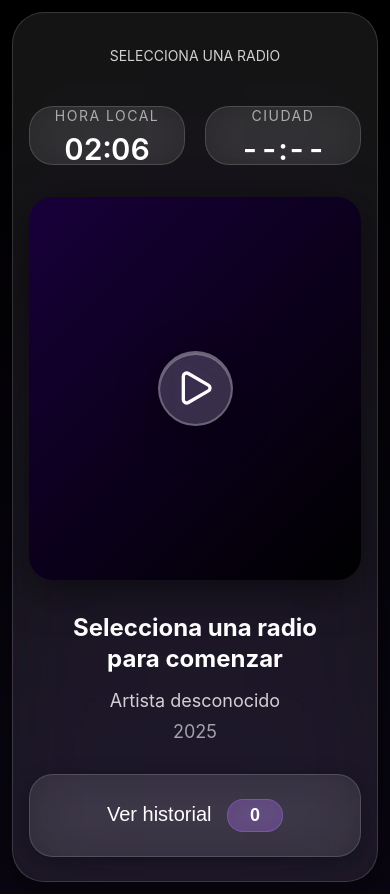
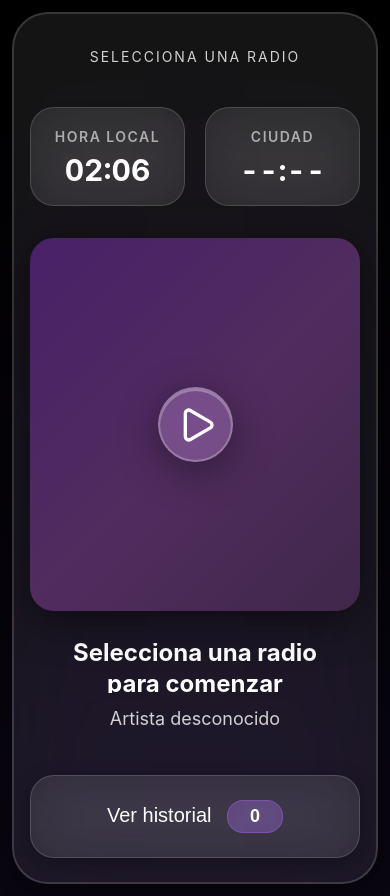
Before and after one commit to juanjorogado/random-radio, a React (Create React App) app: page / in a window 390 px wide. Built offline with nearby package versions, Linux system fonts and the light colour scheme.

Commit message:
Auto-commit: Sun Dec 14 15:08:02 CET 2025

```diff
--- a/src/App.js
+++ b/src/App.js
@@ -79,6 +79,11 @@ const RadioApp = () => {
       }
     };
   }, []);
+
+  const getMarqueeClassName = (text, maxLength) => {
+    // Si el texto es más largo que un umbral (ej: 40 caracteres), retorna la clase Marquee
+    return text && text.length > maxLength ? 'marquee-content' : 'marquee-content short';
+  };
 
   const getLocalTime = (timezone) => {
     try {
@@ -268,7 +273,7 @@ const RadioApp = () => {
             </div>
           </div>
 
-          {/* 3. Carátula grande */}
+          {/* 3. Carátula grande (El fondo animado se aplica en CSS) */}
           <div className="album-cover-main">
             {loading && (
               <div className="loading-badge">
@@ -316,13 +321,30 @@ const RadioApp = () => {
             </div>
           </div>
 
-          {/* 4. Info de la canción */}
+          {/* 4. Info de la canción - IMPLEMENTACIÓN MARQUEE */}
           <div className="track-info-section">
-            <h1 className="song-title">{currentTrack.title}</h1>
-            <p className="song-metadata">
-              {currentTrack.artist || 'Artista desconocido'}
-              {currentTrack.album && ` — ${currentTrack.album}`}
-            </p>
+
+            {/* MARQUEE TÍTULO DE LA CANCIÓN */}
+            <div className="marquee-container">
+              <div
+                className={getMarqueeClassName(currentTrack.title, 40)}
+              >
+                <h1 className="song-title">{currentTrack.title}</h1>
+              </div>
+            </div>
+
+            {/* MARQUEE METADATA (ARTISTA/ÁLBUM) */}
+            <div className="marquee-container">
+              <div
+                className={getMarqueeClassName(currentTrack.artist + currentTrack.album, 50)}
+              >
+                <p className="song-metadata">
+                  {currentTrack.artist || 'Artista desconocido'}
+                  {currentTrack.album && ` — ${currentTrack.album}`}
+                </p>
+              </div>
+            </div>
+
             <p className="song-year">{new Date().getFullYear()}</p>
           </div>
 
--- a/src/RadioApp.css
+++ b/src/RadioApp.css
@@ -22,7 +22,7 @@
   --gradient-primary: linear-gradient(135deg, var(--color-primary) 0%, var(--color-primary-dark) 100%);
   --gradient-background: linear-gradient(180deg, var(--color-background) 0%, var(--color-background-dark) 100%);
   --gradient-cover: linear-gradient(135deg, #18003a 0%, #000000 100%); /* Degradado de cubierta más oscuro */
-  --gradient-animated: linear-gradient(135deg, #a766ee, #663399, #f093fb, #a766ee); /* Actualizado al nuevo color */
+  --gradient-animated: linear-gradient(135deg, #a766ee, #663399, #f093fb, #a766ee); /* Degradado para animación */
 
   /* Spacing - INCREASED */
   --space-xs: 6px;
@@ -37,13 +37,13 @@
 
   /* App specific */
   --app-padding: 12px;
-  --marquee-height: 50px;
+  --marquee-height: 50px; /* Tamaño del contenedor de texto Marquee */
 
   /* Border Radius */
   --radius-sm: 8px;
   --radius-md: 16px;
   --radius-lg: 24px;
-  --radius-xl: 32px; /* Bordes más redondeados */
+  --radius-xl: 36px; /* Bordes más redondeados */
   --radius-full: 50%;
 
   /* Shadows - UPDATED TO NEW PRIMARY COLOR */
@@ -60,8 +60,8 @@
   --font-size-md: 18px;
   --font-size-lg: 20px;
   --font-size-xl: 24px;
-  --font-size-2xl: 28px;
-  --font-size-3xl: 34px;
+  --font-size-2xl: 30px; /* Aumento para título */
+  --font-size-3xl: 36px; /* Aumento para la hora */
   --font-size-icon-lg: 70px;
   --font-size-icon-xl: 90px;
 
@@ -87,7 +87,7 @@
    ==================================== */
 
 .radio-app {
-  min-height: 100%;
+  min-height: 100vh;
   background: var(--gradient-background);
   display: flex;
   align-items: center;
@@ -128,11 +128,11 @@
   box-shadow: var(--shadow-glass);
   backdrop-filter: blur(50px) saturate(200%); /* BLUR MÁS FUERTE (Liquid Glass) */
   -webkit-backdrop-filter: blur(50px) saturate(200%);
-  border: 1px solid var(--color-border); /* Borde menos visible */
+  border: 2px solid var(--color-border); /* Borde más visible para efecto cristal */
   display: flex;
   flex-direction: column;
   gap: var(--space-2xl); /* Mayor espacio entre secciones */
-  height: calc(100vh - 24px);
+  height: calc(100vh - 24px); /* Ajuste de altura consistente */
   max-height: 1000px;
   min-height: 700px;
 }
@@ -149,6 +149,7 @@
   font-size: var(--font-size-sm); /* Tamaño subido */
   font-weight: var(--font-weight-regular);
   text-transform: uppercase;
+  letter-spacing: 2px; /* Aumentado para mejor legibilidad en mayúsculas */
   flex-shrink: 0;
 }
 
@@ -167,7 +168,7 @@
 .clock-item {
   background: var(--color-glass);
   border-radius: var(--radius-lg);
-  padding: var(--space-l);
+  padding: var(--space-lg); /* CORREGIDO: Usando el token correcto */
   text-align: center;
   backdrop-filter: blur(30px);
   -webkit-backdrop-filter: blur(30px);
@@ -183,15 +184,15 @@
 .clock-label-top {
   font-size: var(--font-size-xs); /* Tamaño subido */
   color: var(--color-text-tertiary);
-  font-weight: var(--font-weight-regular);
+  font-weight: var(--font-weight-semibold);
   text-transform: uppercase;
   letter-spacing: 1.5px;
   margin-bottom: var(--space-sm); /* Mayor espacio */
 }
 
 .clock-time-large {
-  font-size: var(--font-size-2xl); /* TAMAÑO MUY GRANDE */
-  font-weight: var(--font-weight-semibold);
+  font-size: var(--font-size-3xl); /* TAMAÑO MUY GRANDE Y LEGIBLE */
+  font-weight: var(--font-weight-bold); /* Usando Bold para máximo impacto */
   color: var(--color-text-primary);
   line-height: 1;
   font-variant-numeric: tabular-nums;
@@ -199,7 +200,7 @@
 
 
 /* ====================================
-   3. ALBUM COVER MAIN
+   3. ALBUM COVER MAIN (Añadir animación de fondo)
    ==================================== */
 
 .album-cover-main {
@@ -215,12 +216,63 @@
   min-height: 350px;
 }
 
+/* Animación del fondo (Overlay de degradado) */
+.album-cover-main::after {
+  content: '';
+  position: absolute;
+  inset: 0;
+  background: var(--gradient-animated);
+  background-size: 400% 400%; /* Tamaño grande para la animación */
+  animation: appleGradient 15s ease infinite; /* Aplicar animación */
+  opacity: 0.3; /* Opacidad para que el fondo original se vea, pero la animación sea notable */
+  z-index: 1; /* Asegurar que esté bajo los controles */
+  pointer-events: none;
+}
 
-/* ====================================
-   ALBUM COVER (Unchanged)
-   ==================================== */
+@keyframes appleGradient {
+  0% {
+    background-position: 0% 50%;
+  }
+  50% {
+    background-position: 100% 50%;
+  }
+  100% {
+    background-position: 0% 50%;
+  }
+}
 
-/* ... (Mantenemos el resto de las clases de la cubierta sin cambios, ya que usan variables) ... */
+.loading-badge {
+  position: absolute;
+  top: var(--space-sm);
+  right: var(--space-sm);
+  background: rgba(0, 0, 0, 0.8);
+  color: var(--color-text-primary);
+  padding: var(--space-xs) var(--space-md);
+  border-radius: var(--space-xl);
+  font-size: var(--font-size-xs);
+  font-weight: var(--font-weight-regular);
+  z-index: 20;
+  border: 1px solid rgba(255, 255, 255, 0.2);
+}
+
+.album-cover-image {
+  width: 100%;
+  height: 100%;
+  object-fit: cover;
+}
+
+.album-cover-logo {
+  width: 50%;
+  height: 50%;
+  object-fit: contain;
+  opacity: 0.6;
+  filter: brightness(1.2);
+}
+
+.album-cover-placeholder {
+  font-size: var(--font-size-icon-xl);
+  opacity: 0.2;
+}
 
 
 /* ====================================
@@ -287,6 +339,10 @@
   box-shadow: 0 5px 20px rgba(0, 0, 0, 0.5), inset 0 1px 0 rgba(255, 255, 255, 0.1);
 }
 
+.play-icon {
+  margin-left: 3px;
+}
+
 .play-button-overlay svg,
 .skip-button-overlay svg {
     width: 45px; /* Iconos más grandes */
@@ -295,35 +351,76 @@
 
 
 /* ====================================
-   TRACK INFO (BELOW COVER) (Larger Text)
+   TRACK INFO (BELOW COVER) - IMPLEMENTACIÓN MARQUEE
    ==================================== */
 
 .track-info-section {
   text-align: center;
   padding: 0 var(--space-lg);
   flex-shrink: 0;
+  overflow: hidden; /* Ocultar el desbordamiento fuera de la sección */
+  height: calc(var(--marquee-height) * 2); /* Altura suficiente para dos líneas de Marquee */
 }
 
+/* Contenedor Marquee */
+.marquee-container {
+  width: 100%;
+  overflow: hidden;
+  height: var(--marquee-height);
+  white-space: nowrap; /* Evitar saltos de línea */
+  display: flex;
+  justify-content: center;
+  align-items: center;
+  box-sizing: border-box;
+}
+
+/* Contenido Marquee - Duplicado para un bucle fluido */
+.marquee-content {
+  display: inline-block;
+  padding-left: 100%; /* Empieza completamente fuera del contenedor */
+  animation: marquee 15s linear infinite; /* Animación de desplazamiento, velocidad ajustable */
+}
+
+.marquee-content.short {
+  animation: none; /* Desactivar Marquee si el contenido es corto */
+  padding-left: 0;
+  white-space: normal;
+  display: flex;
+  justify-content: center;
+  transform: none;
+}
+
+/* Keyframes de la animación Marquee */
+@keyframes marquee {
+  0% {
+    transform: translateX(0);
+  }
+  100% {
+    /* Mueve el contenido completamente a la izquierda, la mitad para mostrar el texto y la otra mitad el duplicado */
+    transform: translateX(calc(-100% - var(--space-md)));
+  }
+}
+
+
 .song-title {
-  font-size: var(--font-size-2xl); /* TAMAÑO GRANDE */
+  font-size: var(--font-size-2xl);
   font-weight: var(--font-weight-bold);
   color: var(--color-text-primary);
-  margin: 0 0 var(--space-md) 0; /* Mayor espacio */
+  margin: 0;
   line-height: 1.3;
+  display: inline-block;
 }
 
 .song-metadata {
-  font-size: var(--font-size-lg); /* TAMAÑO GRANDE */
+  font-size: var(--font-size-lg);
   color: var(--color-text-secondary);
-  margin: 0 0 var(--space-sm) 0;
+  margin: var(--space-xs) 0; /* Espacio mínimo entre líneas Marquee */
   font-weight: var(--font-weight-regular);
+  display: inline-block;
 }
 
 .song-year {
-  font-size: var(--font-size-md); /* TAMAÑO GRANDE */
-  color: var(--color-text-tertiary);
-  margin: 0;
-  font-weight: var(--font-weight-regular);
+  display: none; /* Ocultar el año para dar más espacio al Marquee */
 }
 
 
@@ -437,7 +534,28 @@
   flex: 1;
 }
 
-/* ... (El resto de clases de history-empty y history-item actualizan sus tamaños y colores automáticamente gracias a los tokens) ... */
+.history-empty {
+  text-align: center;
+  padding: var(--space-5xl) var(--space-xl);
+  color: var(--color-text-tertiary);
+}
+
+.history-empty-icon {
+  font-size: var(--font-size-icon-lg);
+  margin-bottom: var(--space-lg);
+  opacity: 0.5;
+}
+
+.history-empty-title {
+  font-size: var(--font-size-lg);
+  font-weight: var(--font-weight-semibold);
+  margin: 0 0 var(--space-sm) 0;
+}
+
+.history-empty-subtitle {
+  font-size: var(--font-size-md); /* Usando md para subtítulo legible */
+  margin: 0;
+}
 
 .history-item {
   padding: var(--space-xl); /* Mayor padding */
@@ -485,7 +603,7 @@
 @media (max-width: 550px) {
   .main-container {
     padding: var(--space-xl) var(--space-md);
-    max-height: calc(100vh - 24px);
+    height: calc(100vh - 24px);
   }
 
   .station-header-top {
```
